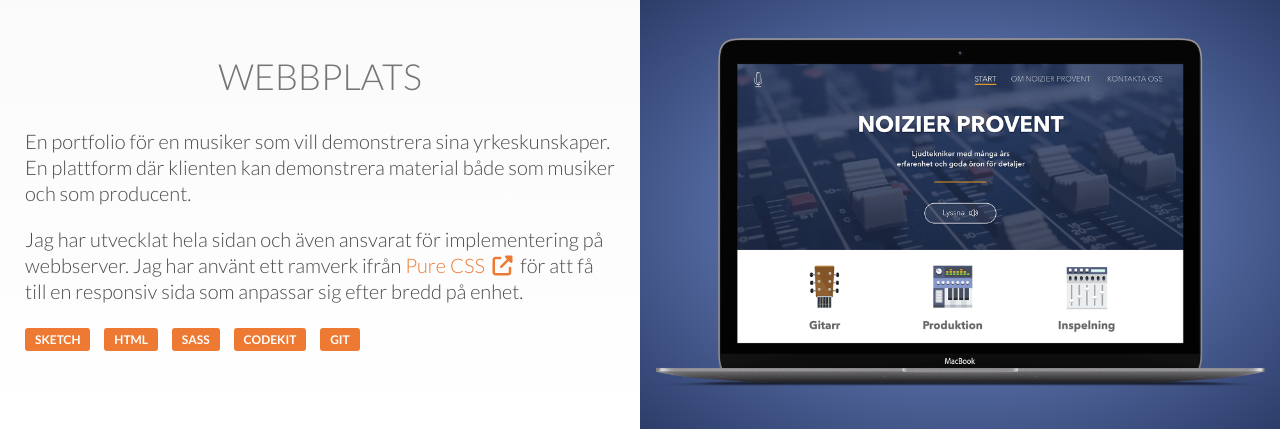
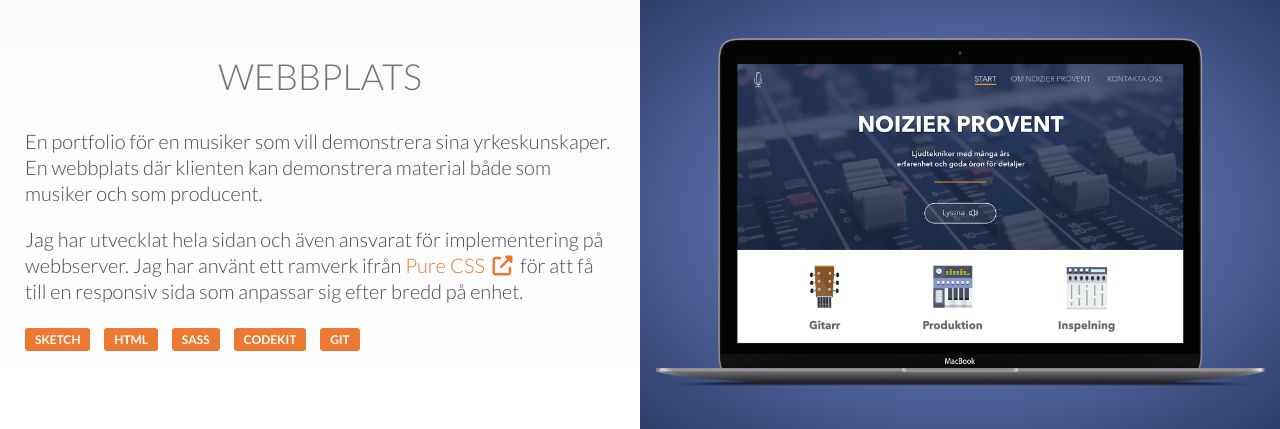
Before and after one commit to wictorstenseke/my-portfolio, a PHP site: page / in a window 1280 px wide. Shown: the part 1232-1661 px from the top of the page. Run offline with PHP 8.4, Linux system fonts and the light colour scheme; some libraries are stand-ins or nearby versions.

Commit message:
type change

```diff
--- a/includes/include-index.php
+++ b/includes/include-index.php
@@ -47,7 +47,7 @@
       <div class="pure-u-md-1-2 pure-u-1 project-info">
         <div class="info-content">
           <h2 class="text-center zoom-noizier"><a href="case-noizier.php">Webbplats</a></h2>
-          <p>En portfolio för en musiker som vill demonstrera sina yrkeskunskaper. En plattform där klienten kan demonstrera material både som musiker och som producent.</p>
+          <p>En portfolio för en musiker som vill demonstrera sina yrkeskunskaper. En webbplats där klienten kan demonstrera material både som musiker och som producent.</p>
           <p>Jag har utvecklat hela sidan och även ansvarat för implementering på webbserver. Jag har använt ett ramverk ifrån <a href="http://purecss.io/" class="link-inline" target="_blank">Pure CSS&nbsp&nbsp<i class="fa fa-external-link" aria-hidden="true"></i></a>&nbsp&nbspför att få till en responsiv sida som anpassar sig efter bredd på enhet.</p>
           <div class="skill-tags">
             <span class="skill-tag first">Sketch</span>
```
